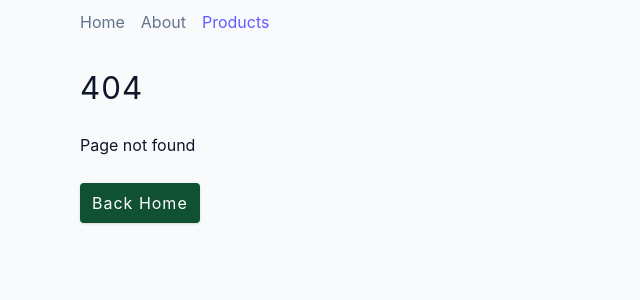
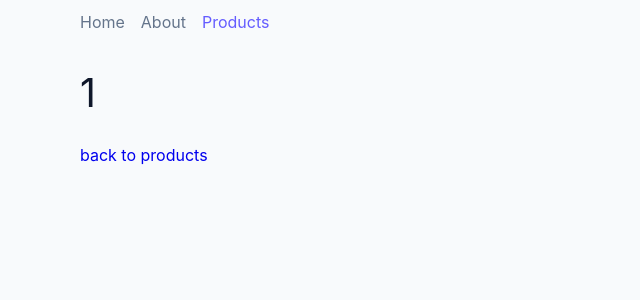
Before and after one commit to digirajsolutions/react-router-6, a React (Create React App) app: page /products/1 in a window 1280 px wide. Before the commit this address had no page. Shown: the top 300 px of the page, without its empty margins (0-640 px from the left). Built offline with nearby package versions, Linux system fonts and the light colour scheme.

Commit message:
Get url params with useParams function

```diff
--- a/src/App.js
+++ b/src/App.js
@@ -2,6 +2,7 @@
 import Home from './pages/Home'
 import About from './pages/About'
 import Products from './pages/Products'
+import SingleProduct from './pages/SingleProduct'
 import Error from './pages/Error'
 import SharedLayout from './pages/SharedLayout'
 
@@ -14,6 +15,7 @@
           <Route index element={<Home />} />
           <Route path='about' element={<About />} />
           <Route path='products' element={<Products />} />
+          <Route path='products/:productId' element={<SingleProduct />} />
           <Route path='*' element={<Error />} />
         </Route>
       </Routes>
--- a/src/pages/SingleProduct.js
+++ b/src/pages/SingleProduct.js
@@ -1,9 +1,14 @@
+import { Link, useParams } from 'react-router-dom'
+
 const SingleProduct = () => {
+  const { productId } = useParams()
+
   return (
     <section className='section product'>
-      <h2>single product</h2>
+      <h2>{productId}</h2>
+      <Link to='/products'>back to products</Link>
     </section>
-  );
-};
+  )
+}
 
-export default SingleProduct;
+export default SingleProduct
```
